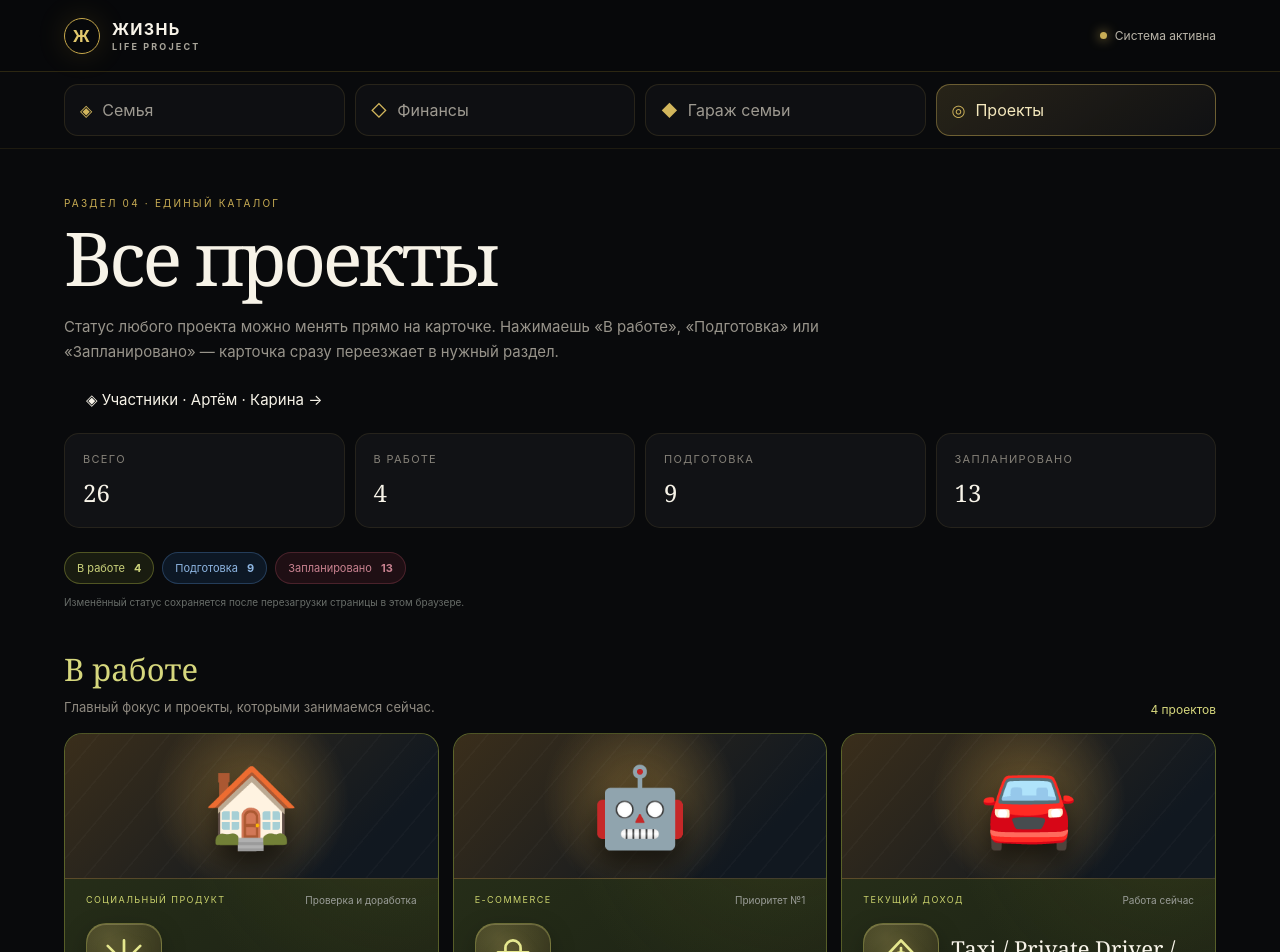
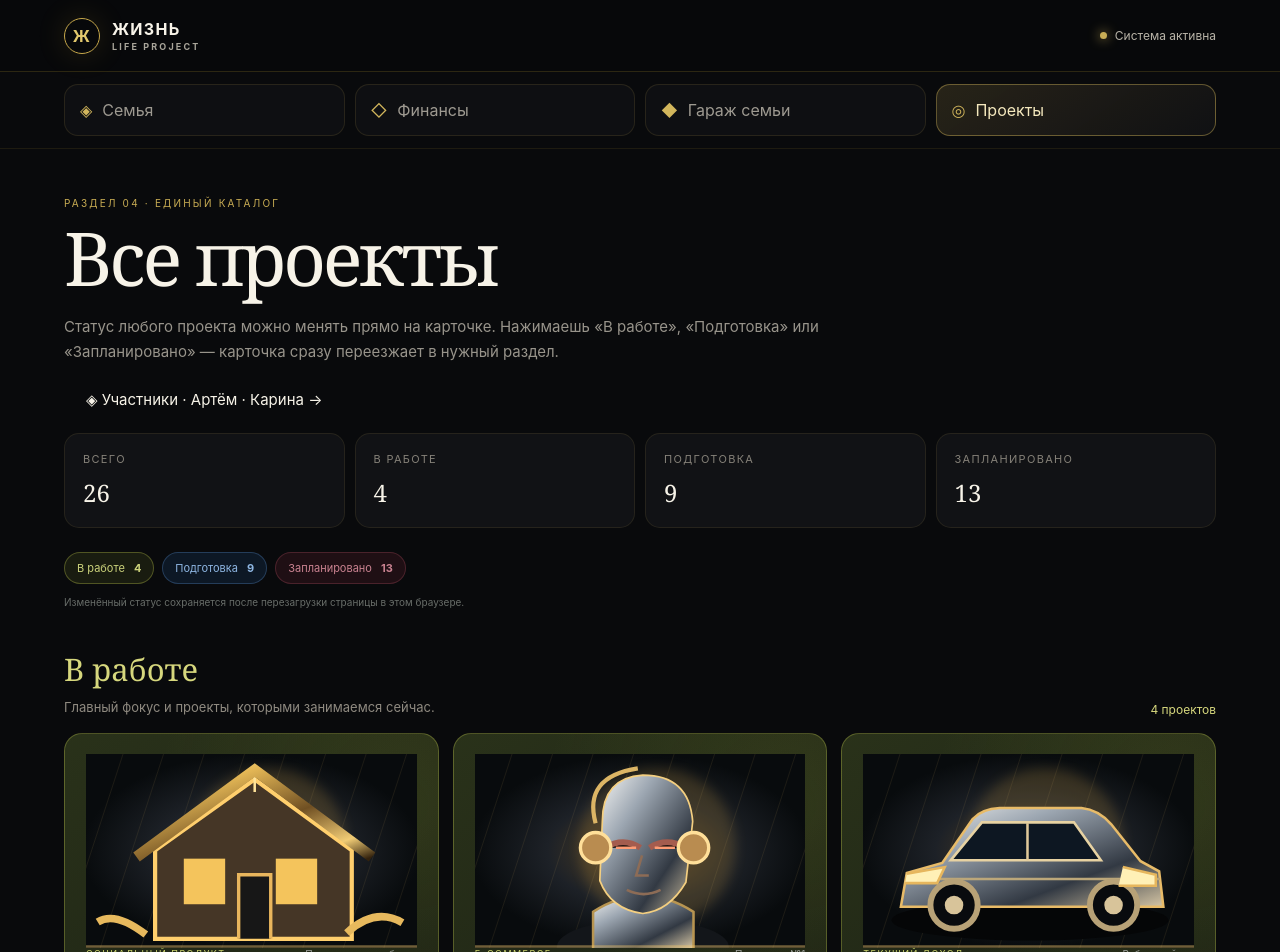
Before and after one commit to Igor-Samarin/life-project, a Next.js app: page /projects in a window 1280 px wide. Shown: the top 952 px of the page. Built offline with nearby package versions, Linux system fonts and the light colour scheme.

Commit message:
Integrate cinematic illustrated art in pages/projects.js

```diff
--- a/pages/projects.js
+++ b/pages/projects.js
@@ -1,3 +1,4 @@
+import ProjectArt, { artForTitle } from "../components/ProjectArt";
 import { useEffect, useMemo, useState } from "react";
 import Link from "next/link";
 import Layout from "../components/Layout";
@@ -314,7 +315,7 @@ export default function Projects() {
 
             {group.projects.map((project) => (
               <article className="projectCard" key={project.title}>
-                <div className="projectArtwork" aria-hidden="true"><span>{projectArtwork[project.title] || "✨"}</span></div>
+                <ProjectArt kind={artForTitle(project.title)} className="projectArtwork" />
                 <div className="metaLine">
                   <span className="meta">{project.meta}</span>
                   <span className="priority">{project.priority}</span>
```
